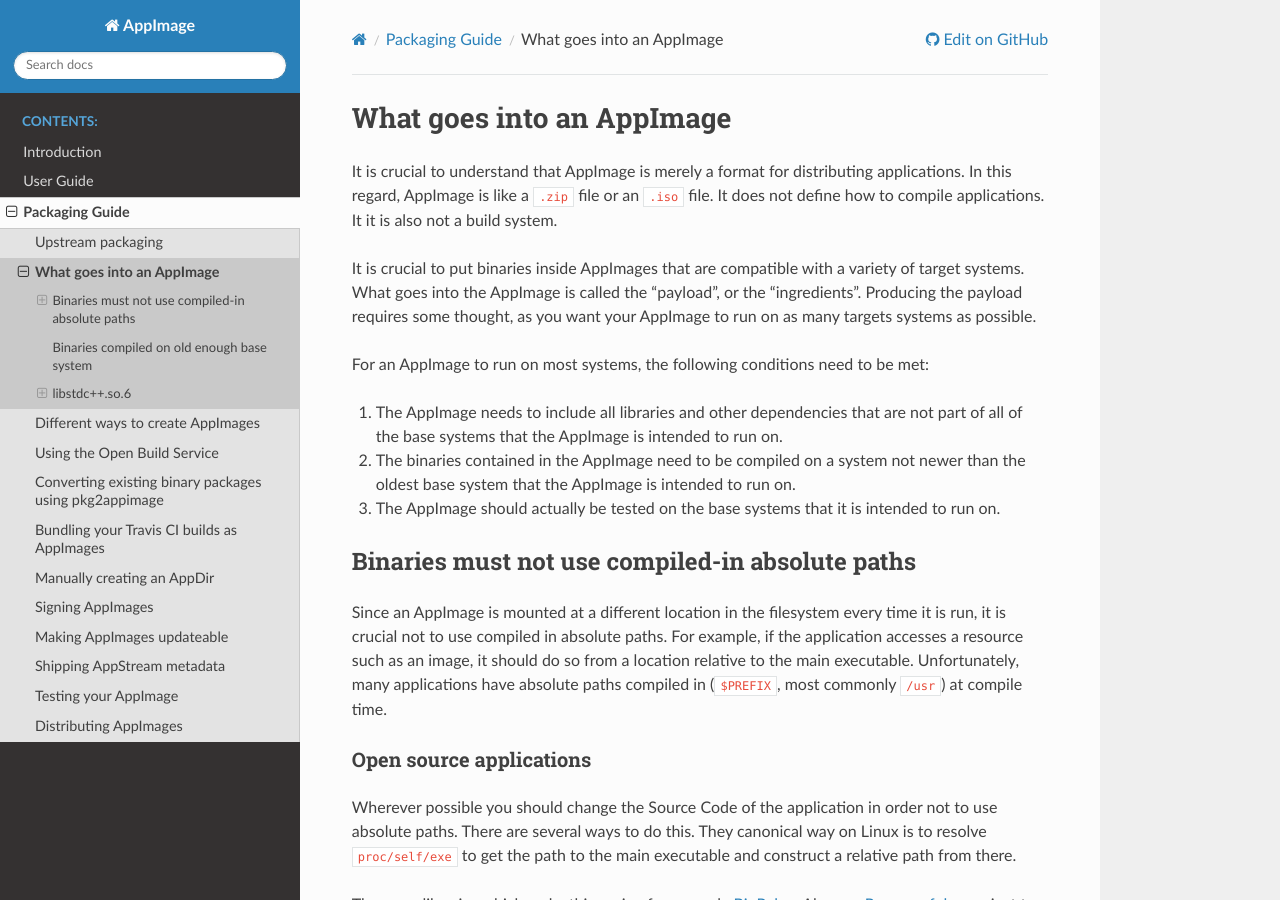
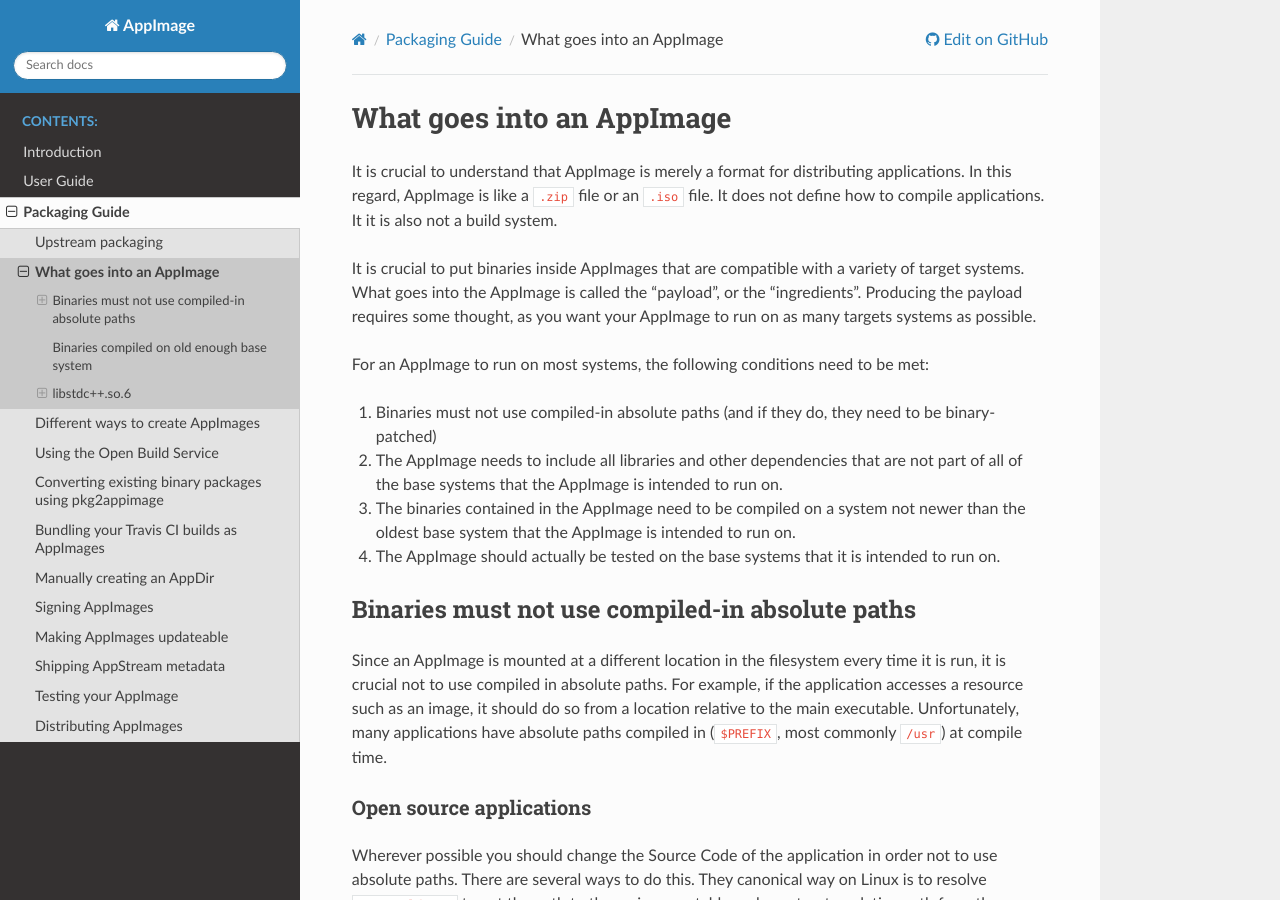
Before and after one commit to AppImage/docs.appimage.org, a Sphinx documentation site: the page built from source/packaging-guide/ingredients.md, in a window 1280 px wide and 900 px high. Built offline with Sphinx 7.4.7 and the Read the Docs theme 2.0.0, drawn with Linux system fonts in a browser that asks for light colours.

Commit message:
Update ingredients.md

```diff
--- a/source/packaging-guide/ingredients.md
+++ b/source/packaging-guide/ingredients.md
@@ -9,9 +9,10 @@
 Producing the payload requires some thought, as you want your AppImage to run on as many targets systems as possible.
 
 For an AppImage to run on most systems, the following conditions need to be met:
+ 1. Binaries must not use compiled-in absolute paths (and if they do, they need to be binary-patched)
  1. The AppImage needs to include all libraries and other dependencies that are not part of all of the base systems that the AppImage is intended to run on.
- 2. The binaries contained in the AppImage need to be compiled on a system not newer than the oldest base system that the AppImage is intended to run on.
- 3. The AppImage should actually be tested on the base systems that it is intended to run on.
+ 1. The binaries contained in the AppImage need to be compiled on a system not newer than the oldest base system that the AppImage is intended to run on.
+ 1. The AppImage should actually be tested on the base systems that it is intended to run on.
 
 
 ## Binaries must not use compiled-in absolute paths
```
